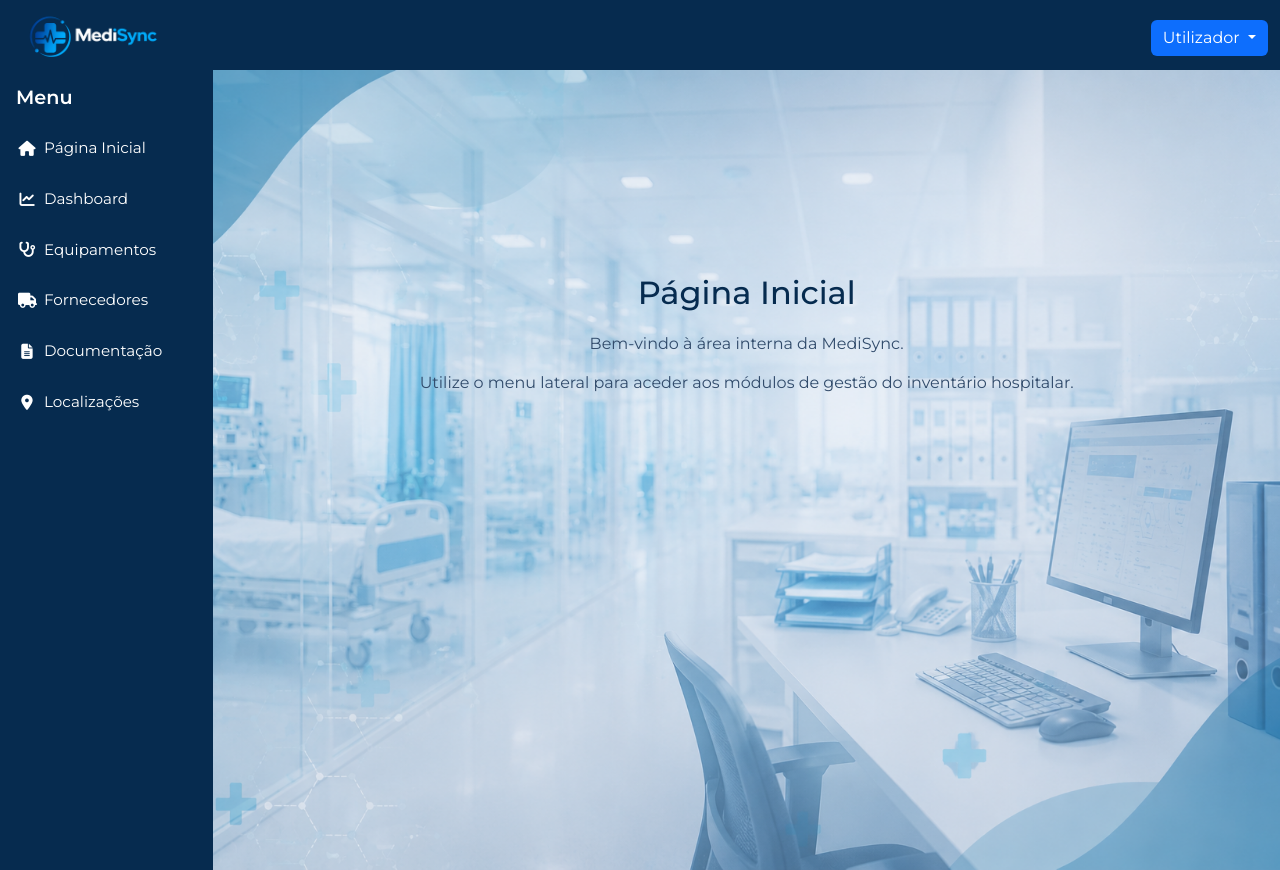
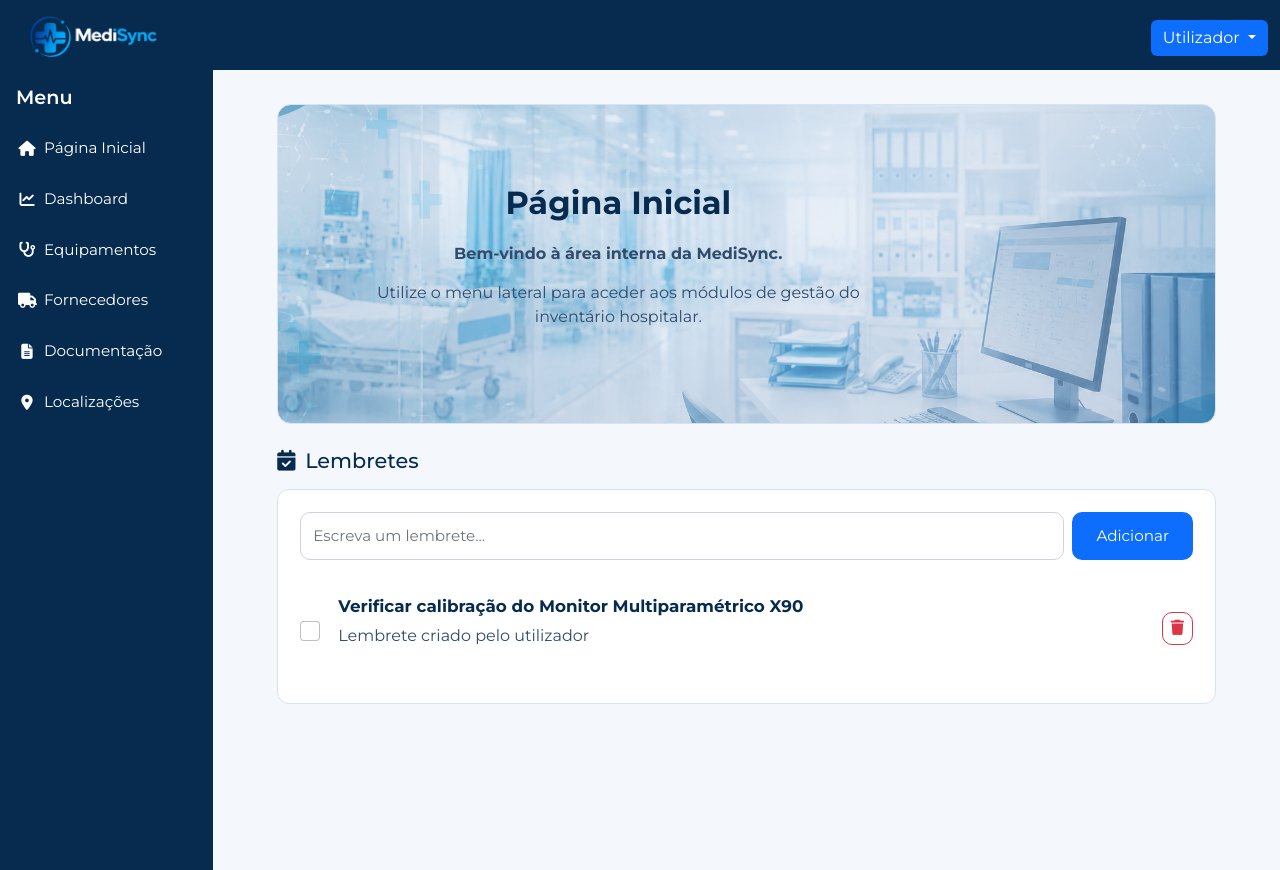
Before and after one commit to catarinabenido126/projetohospitalar, a PHP site: page /private/index.html in a window 1280 px wide. Run offline with PHP 8.4, Linux system fonts and the light colour scheme.

Commit message:
alterei o index private- a pagina inicial

```diff
--- a/assets/css/1241126.css
+++ b/assets/css/1241126.css
@@ -324,16 +324,93 @@ section {
     font-weight: 600;
 }
 .area-conteudo.pagina-inicial {
-    background-image: url("../img/fundoindex.png");
+    background-color: #f4f8fc;
     background-size: cover;
     background-position: center;
     height: 100vh;
     padding: 40px;
     overflow: hidden;
+    padding-top: 10px;
 }
-.area-conteudo.pagina-inicial section {
-    margin-top: 80px;
-    text-align: center;
+.banner-inicial {
+    background-image: url("../img/fundoindex.png");
+    background-size: cover;
+    background-position: center;
+    border-radius: 14px;
+    min-height: 320px;
+    display: flex;
+    align-items: center;
+    justify-content: flex-start;
+    padding: 50px 80px;
+    border: 1px solid #d6e4f0;
+    margin-top: -90px;
+}
+.texto-banner-inicial {
+    max-width: 520px;
+}
+.texto-banner-inicial h2 {
+    color: #062b4f;
+    font-size: 3em;
+    margin-bottom: 20px;
+    font-weight: 700;
+}
+.texto-banner-inicial p {
+    color: #314b6b;
+    font-size: 1.1em;
+    margin-bottom: 14px;
+}
+.lembretes-inicial {
+    margin-top: 18px;
+}
+.lembretes-inicial h4 {
+    color: #062b4f;
+    font-size: 1.4em;
+    margin-bottom: 18px;
+    text-align: left;
+}
+.caixa-lembretes {
+    background-color: #ffffff;
+    border: 1px solid #d6e4f0;
+    border-radius: 12px;
+    padding: 22px;
+}
+.lembrete-item {
+    display: flex;
+    align-items: center;
+    gap: 18px;
+    padding: 18px 0;
+    border-top: 1px solid #e8eef5;
+}
+.lembrete-item:first-of-type {
+    border-top: none;
+}
+.lembrete-item div {
+    flex: 1;
+    text-align: left;
+}
+.lembrete-item strong {
+    color: #062b4f;
+    font-size: 1.05em;
+}
+.lembrete-item p {
+    margin: 5px 0 0 0;
+    color: #6c757d;
+    font-size: 0.95em;
+}
+.form-check-input {
+    width: 20px;
+    height: 20px;
+}
+.caixa-lembretes .form-control {
+    height: 48px;
+    border-radius: 10px;
+}
+.caixa-lembretes .btn-primary {
+    padding: 0 24px;
+    border-radius: 10px;
+}
+.caixa-lembretes .btn-outline-danger {
+    border-radius: 10px;
 }
 .area-conteudo h4 {
     color: #062b4f;
--- a/private/index.html
+++ b/private/index.html
@@ -49,7 +49,7 @@
     </header>
     <div class="container-fluid">
         <div class="row">
-        <aside class="col-md-3 col-lg-2 menu-lateral text-white p-3 min-vh-100">
+            <aside class="col-md-3 col-lg-2 menu-lateral text-white p-3 min-vh-100">
                 <h4 class="titulo-menu">Menu</h4>
                 <nav class="nav flex-column menu-nav">
                     <a href="../../index.html" class="nav-link">
@@ -78,17 +78,79 @@
                     </a>
                 </nav>
             </aside>
-                </nav>
+            </nav>
             </aside>
             <main class="col-md-9 col-lg-10 p-4 area-conteudo pagina-inicial">
-                 <section>
-                    <h2>Página Inicial</h2>
-                    <p>Bem-vindo à área interna da MediSync.</p>
-                    <p>Utilize o menu lateral para aceder aos módulos de gestão do inventário hospitalar.</p>
-                </section>
+                <section class="pagina-inicial-conteudo">
+                    <div class="banner-inicial">
+                        <div class="texto-banner-inicial">
+                            <h2>Página Inicial</h2>
+                            <p>
+                                <strong>Bem-vindo à área interna da MediSync.</strong>
+                            </p>
+                            <p>
+                                Utilize o menu lateral para aceder aos módulos de gestão do inventário hospitalar.
+                            </p>
+                        </div>
+                    </div>
+                    <div class="lembretes-inicial mt-4">
+                        <h4>
+                            <i class="fa-solid fa-calendar-check me-1"></i>
+                            Lembretes
+                        </h4>
+                        <div class="caixa-lembretes">
+                            <div class="d-flex gap-2 mb-3">
+                                <input type="text" class="form-control" id="textoLembrete"
+                                    placeholder="Escreva um lembrete...">
+                                <button type="button" class="btn btn-primary" onclick="adicionarLembrete()">
+                                    Adicionar
+                                </button>
+                            </div>
+                            <div id="listaLembretes">
+                                <div class="lembrete-item">
+                                    <input type="checkbox" class="form-check-input">
+                                    <div>
+                                        <strong>Verificar calibração do Monitor Multiparamétrico X90</strong>
+                                        <p>Lembrete criado pelo utilizador</p>
+                                    </div>
+                                    <button type="button" class="btn btn-sm btn-outline-danger"
+                                        onclick="removerLembrete(this)">
+                                        <i class="fa-solid fa-trash"></i>
+                                    </button>
+                                </div>
+                            </div>
+                        </div>
+                    </div>
             </main>
         </div>
     </div>
     <script src="../assets/bootstrap/bootstrap.bundle.min.js"></script>
+    <script>
+        function adicionarLembrete() {
+            let texto = document.getElementById("textoLembrete").value;
+            if (texto.trim() === "") {
+                alert("Escreva um lembrete antes de adicionar.");
+                return;
+            }
+            let lista = document.getElementById("listaLembretes");
+            lista.innerHTML += `
+            <div class="lembrete-item">
+                <input type="checkbox" class="form-check-input">
+                <div>
+                    <strong>${texto}</strong>
+                    <p>Lembrete criado pelo utilizador</p>
+                </div>
+                <button type="button" class="btn btn-sm btn-outline-danger" onclick="removerLembrete(this)">
+                    <i class="fa-solid fa-trash"></i>
+                </button>
+            </div>
+        `;
+            document.getElementById("textoLembrete").value = "";
+        }
+        function removerLembrete(botao) {
+            botao.parentElement.remove();
+        }
+    </script>
 </body>
+
 </html>
```
